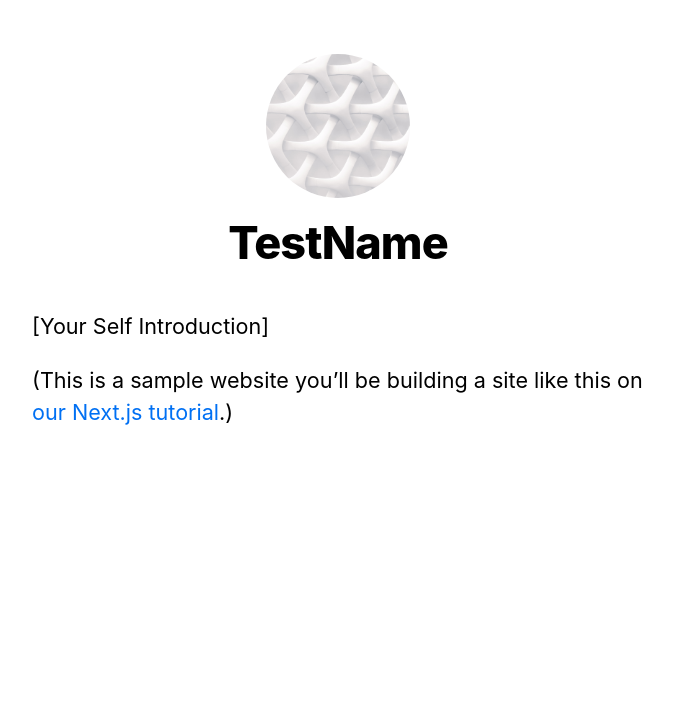
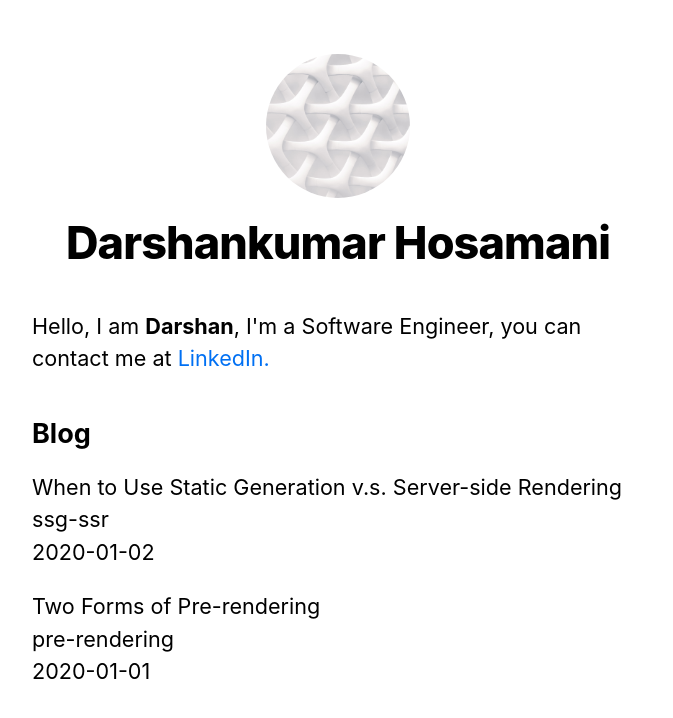
Before and after one commit to darshan527/portfolio-blog, a Next.js app: page / in a window 1280 px wide. Shown: the top 718 px of the page, without its empty margins (302-975 px from the left). Built offline with nearby package versions, Linux system fonts and the light colour scheme.

Commit message:
Added Blog Feature

```diff
--- a/components/layout.js
+++ b/components/layout.js
@@ -4,8 +4,8 @@
 import utilStyles from '../styles/utils.module.css'
 import Link from 'next/link'
 
-const name = 'TestName'
-export const siteTitle = 'Next.js Sample Website'
+const name = 'Darshankumar Hosamani'
+export const siteTitle = 'Darshan\'s website'
 
 export default function Layout({ children, home }) {
     return (
--- /dev/null
+++ b/lib/posts.js
@@ -0,0 +1,37 @@
+import fs from 'fs'
+import path from 'path'
+import matter from 'gray-matter'
+
+const postsDirectory = path.join(process.cwd(), 'posts')
+
+export function getSortedPostsData() {
+    // Get file names under /posts
+    const fileNames = fs.readdirSync(postsDirectory)
+    const allPostsData = fileNames.map(fileName => {
+        // Remove ".md" from file name to get id
+        const id = fileName.replace(/\.md$/, '')
+
+        // Read markdown file as string
+        const fullPath = path.join(postsDirectory, fileName)
+        const fileContents = fs.readFileSync(fullPath, 'utf8')
+
+        // Use gray-matter to parse the post metadata section
+        const matterResult = matter(fileContents)
+
+        // Combine the data with the id
+        return {
+            id,
+            ...matterResult.data
+        }
+    })
+    // Sort posts by date
+    return allPostsData.sort(({ date: a }, { date: b }) => {
+        if (a < b) {
+            return 1
+        } else if (a > b) {
+            return -1
+        } else {
+            return 0
+        }
+    })
+}
--- a/pages/index.js
+++ b/pages/index.js
@@ -1,19 +1,40 @@
 import Head from 'next/head'
 import Layout, { siteTitle } from '../components/layout'
 import utilStyles from '../styles/utils.module.css'
+import { getSortedPostsData } from '../lib/posts'
 
-export default function Home() {
+export async function getStaticProps() {
+  const allPostsData = getSortedPostsData()
+  return {
+    props: {
+      allPostsData
+    }
+  }
+}
+
+export default function Home({ allPostsData }) {
   return (
     <Layout home>
       <Head>
         <title>{siteTitle}</title>
       </Head>
       <section className={utilStyles.headingMd}>
-        <p>[Your Self Introduction]</p>
-        <p>
-          (This is a sample website  you’ll be building a site like this on{' '}
-          <a href="https://nextjs.org/learn">our Next.js tutorial</a>.)
-        </p>
+        <p>Hello, I am <b>Darshan</b>, I'm a Software Engineer, you can contact me at <a href="">LinkedIn.</a></p>
+
+      </section>
+      <section className={`${utilStyles.headingMd} ${utilStyles.padding1px}`}>
+        <h2 className={utilStyles.headingLg}>Blog</h2>
+        <ul className={utilStyles.list}>
+          {allPostsData.map(({ id, date, title }) => (
+            <li className={utilStyles.listItem} key={id}>
+              {title}
+              <br />
+              {id}
+              <br />
+              {date}
+            </li>
+          ))}
+        </ul>
       </section>
     </Layout>
   )
--- /dev/null
+++ b/posts/pre-rendering.md
@@ -0,0 +1,11 @@
+---
+title: "Two Forms of Pre-rendering"
+date: "2020-01-01"
+---
+
+Next.js has two forms of pre-rendering: **Static Generation** and **Server-side Rendering**. The difference is in **when** it generates the HTML for a page.
+
+- **Static Generation** is the pre-rendering method that generates the HTML at **build time**. The pre-rendered HTML is then _reused_ on each request.
+- **Server-side Rendering** is the pre-rendering method that generates the HTML on **each request**.
+
+Importantly, Next.js lets you **choose** which pre-rendering form to use for each page. You can create a "hybrid" Next.js app by using Static Generation for most pages and using Server-side Rendering for others.
--- /dev/null
+++ b/posts/ssg-ssr.md
@@ -0,0 +1,19 @@
+---
+title: "When to Use Static Generation v.s. Server-side Rendering"
+date: "2020-01-02"
+---
+
+We recommend using **Static Generation** (with and without data) whenever possible because your page can be built once and served by CDN, which makes it much faster than having a server render the page on every request.
+
+You can use Static Generation for many types of pages, including:
+
+- Marketing pages
+- Blog posts
+- E-commerce product listings
+- Help and documentation
+
+You should ask yourself: "Can I pre-render this page **ahead** of a user's request?" If the answer is yes, then you should choose Static Generation.
+
+On the other hand, Static Generation is **not** a good idea if you cannot pre-render a page ahead of a user's request. Maybe your page shows frequently updated data, and the page content changes on every request.
+
+In that case, you can use **Server-Side Rendering**. It will be slower, but the pre-rendered page will always be up-to-date. Or you can skip pre-rendering and use client-side JavaScript to populate data.
```
